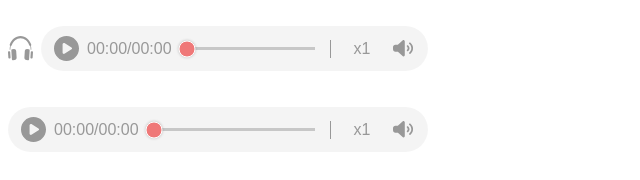
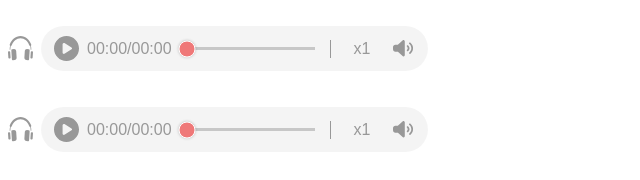
Before and after one commit to DinoHuang0310/bt-player, a plain HTML site: page index.html in a window 1280 px wide. Shown: the whole page, without its empty margins (0-640 px from the left). Drawn offline with nearby package versions, Linux system fonts and the light colour scheme.

Commit message:
doc: test

```diff
--- a/index.html
+++ b/index.html
@@ -8,7 +8,7 @@
 	<meta name="format-detection" content="telephone=no">
 	<title>BtPlayer</title>
 	<script src="//code.jquery.com/jquery-3.6.4.js"></script>
-	<script src="/bt-player.js"></script>
+	<script src="./bt-player.js"></script>
 
 	<style>
 		body {
@@ -47,8 +47,8 @@
 
 		new BtPlayer({
 			container: $('#my-player2'),
-			src: 'assets/preview2.mp3',
-			showIcon: false,
+			src: '',
+			// showIcon: false,
 		});
 
 	</script>
```
